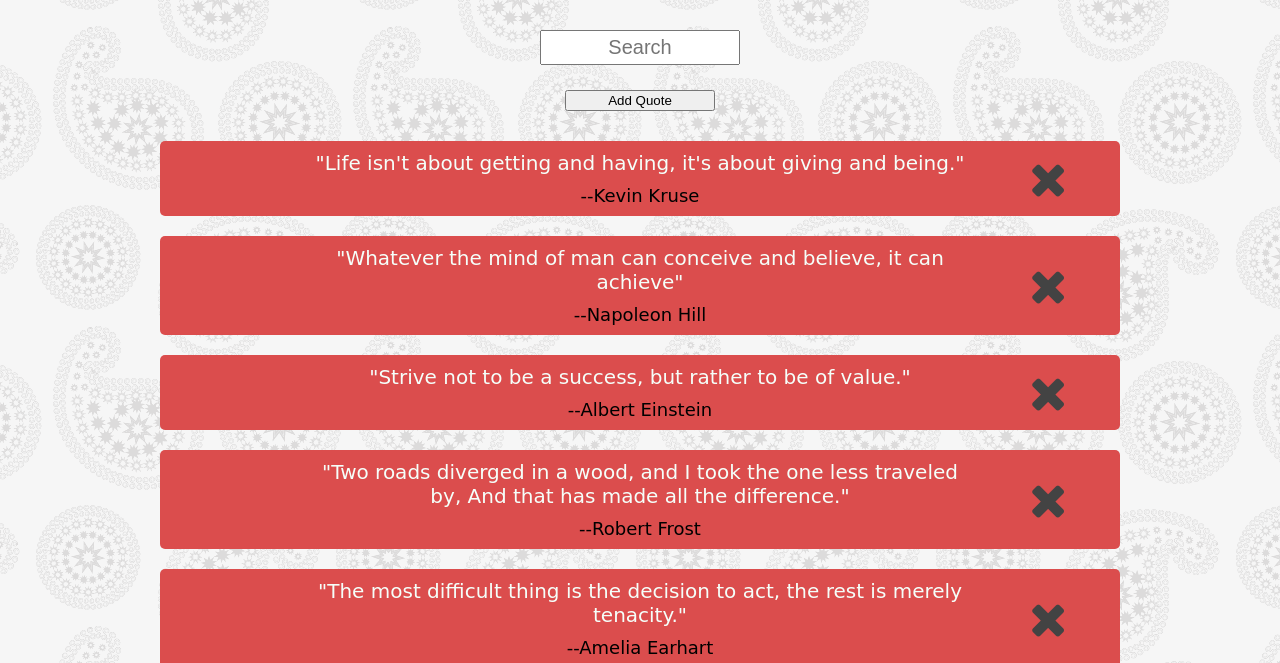
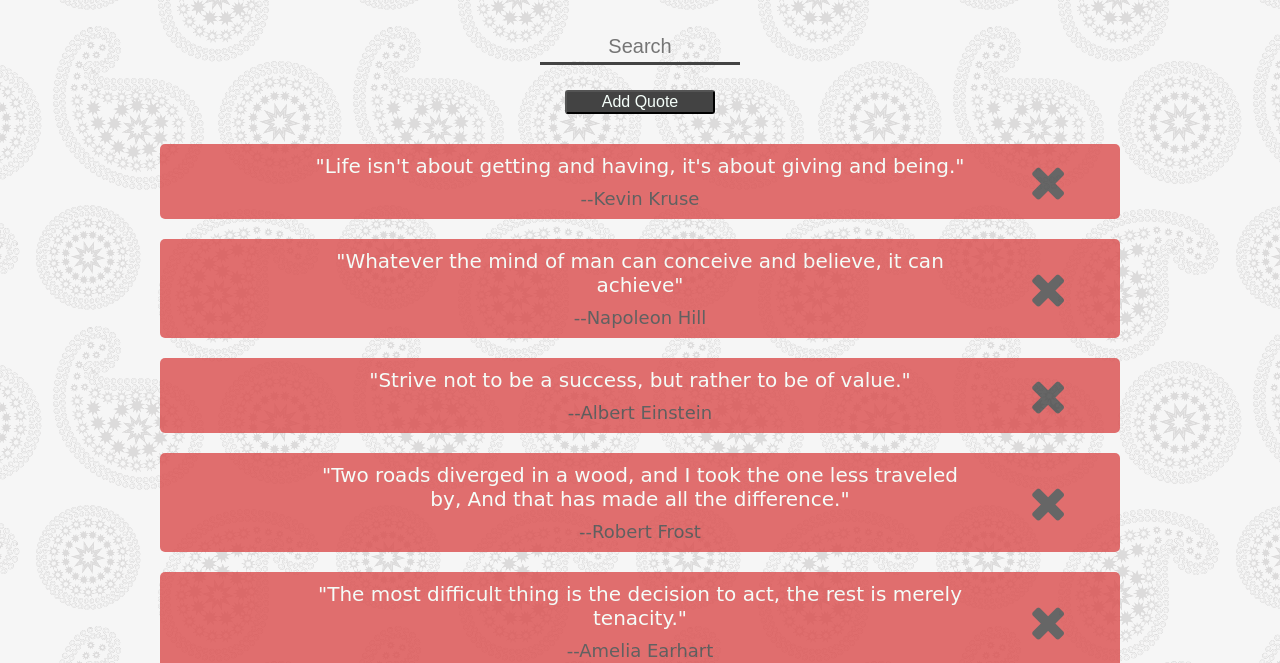
Before and after one commit to erinmeyers88/Practice-quoteBook, a plain HTML site: page index.html in a window 1280 px wide. Shown: the part 137-800 px from the top of the page. Drawn offline with nearby package versions, Linux system fonts and the light colour scheme; files whose address does not match are found by name.

Commit message:
Added more styling

```diff
--- a/style.css
+++ b/style.css
@@ -49,6 +49,7 @@ h1 {
 	width: 100%;
 	justify-content: center;
 	align-items: center;
+	opacity: .8
 
 
 }
@@ -77,7 +78,7 @@ h1 {
 
 
 .authorName {
-	color: black;
+	color: #3c3c3c;
 	font-family: cursive;
 	font-size: 18px;
 	margin-bottom: 10px;
@@ -118,16 +119,27 @@ h1 {
 
 .input {
 	width: 150px;
+	border-width: 0px 0px 3px 0px;
+	border-color: #434343;
+	background-color: transparent;
+	font-size: 14px;
+	color: #434343;
 }
 
 .button {
 	width: 150px;
+	background-color: #434343;
+	border-style: outset;
+	border-radius: 3px;
+	color: mintcream;
+	font-size: 16px;
 }
 
 .quoteInput {
 	height: 50px;
 	width: 300px;
 	margin-bottom: 25px;
+
 }
 
 .addQuoteSection {
@@ -139,10 +151,18 @@ h1 {
 .searchField {
 	margin-bottom: 25px;
 
+
 }
 
 .filterInput {
 	height: 35px;
 	font-size: 20px;
 	width: 200px;
+	border-width: 0px 0px 3px 0px;
+	border-color: #434343;
+	background-color: transparent;
+	border-style: inset;
 }
+
+form {
+}
```
